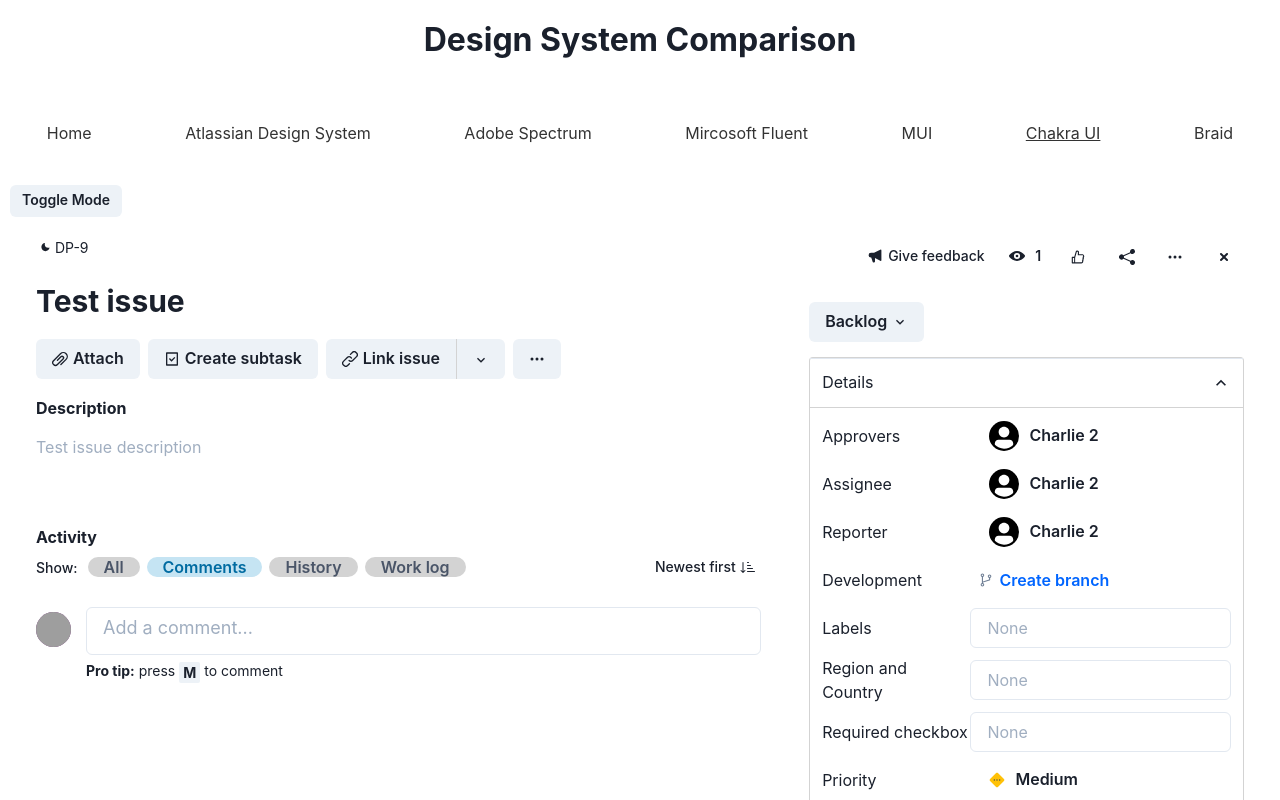
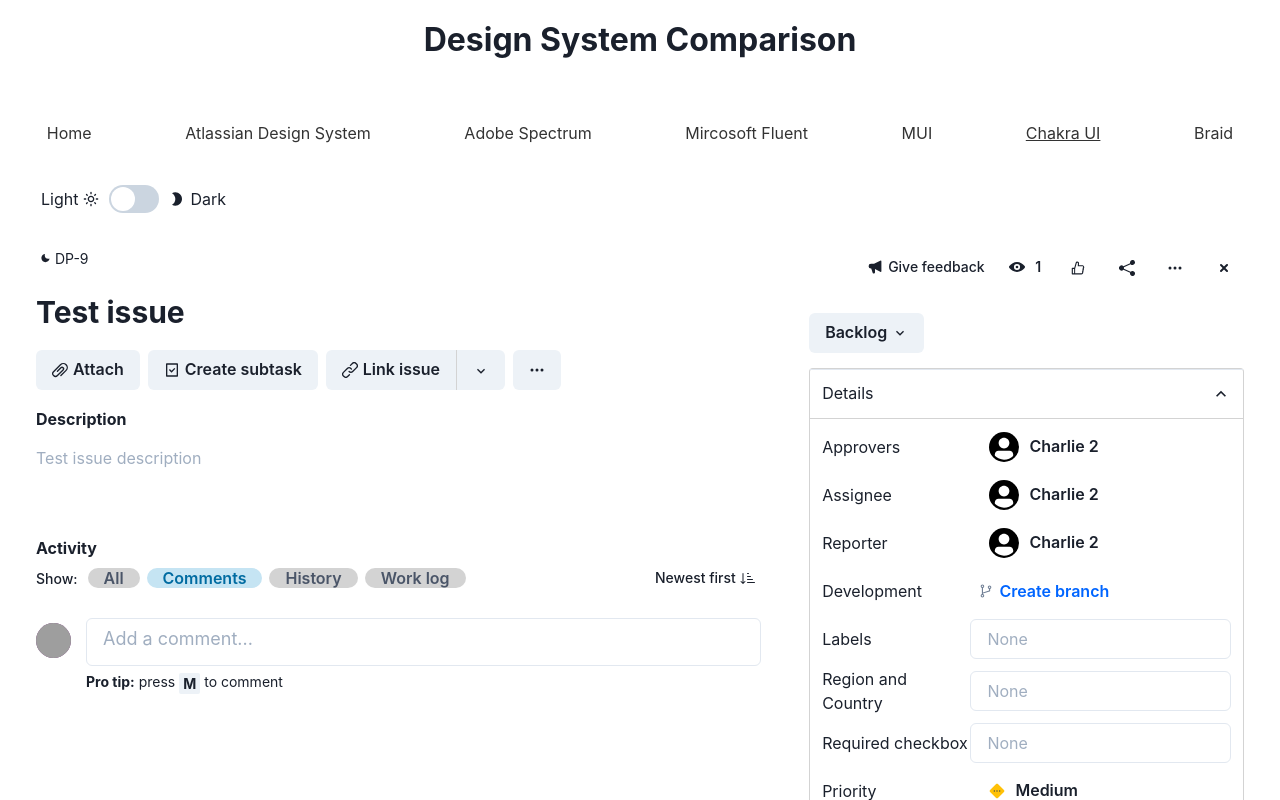
Before and after one commit to ArtOfFeed/design_systems_compare, a React (Create React App) app: page /chakra in a window 1280 px wide. Shown: the top 800 px of the page. Built offline with nearby package versions, Linux system fonts and the light colour scheme; grey boxes are pictures that could not be loaded.

Commit message:
Toggle component refactoring

```diff
--- a/src/issue-view/Chakra/components/Toggle.js
+++ b/src/issue-view/Chakra/components/Toggle.js
@@ -1,15 +1,25 @@
 import React from 'react';
-import { Box, Button, useColorMode } from '@chakra-ui/react';
+import { useColorMode, Flex, Switch, Text, Spacer } from '@chakra-ui/react';
+
+import { MdOutlineLightMode, MdModeNight } from 'react-icons/md';
 
 const Toggle = () => {
     const { toggleColorMode } = useColorMode();
-    console.log('toggleColorMode: ', toggleColorMode);
+
     return (
-        <Box ml="10px">
-            <Button size="sm" onClick={toggleColorMode}>
-                Toggle Mode
-            </Button>
-        </Box>
+        <Flex ml="10px" alignItems="center" pb="15px" w="150px">
+            <Flex alignItems="center">
+                <Text pr="5px">Light</Text>
+                <MdOutlineLightMode />
+            </Flex>
+            <Spacer />
+            <Switch size="lg" onChange={toggleColorMode} mx="10px" />
+            <Spacer />
+            <Flex alignItems="center">
+                <MdModeNight />
+                <Text pl="5px">Dark</Text>
+            </Flex>
+        </Flex>
     );
 };
 
--- a/src/issue-view/Chakra/index.js
+++ b/src/issue-view/Chakra/index.js
@@ -21,10 +21,10 @@
 
     return (
         <ChakraProvider theme={theme}>
-            <Box>
-                <Toggle />
-            </Box>
             <Container maxW="container.xl">
+                <Box ml="15px">
+                    <Toggle />
+                </Box>
                 <Flex m="20px">
                     <Box w="60%" fontSize="14px">
                         <Box display="flex" alignItems="center" mb="25px" pl="5px">
```
